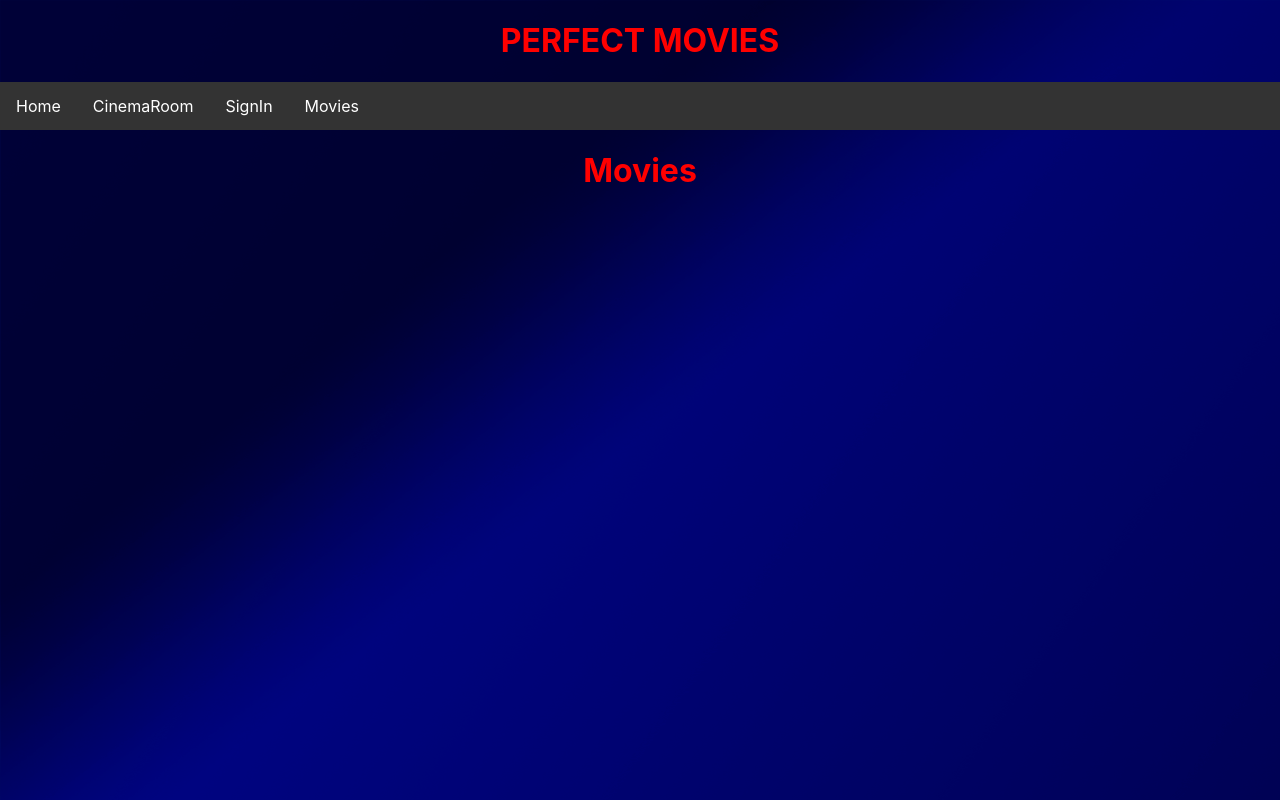
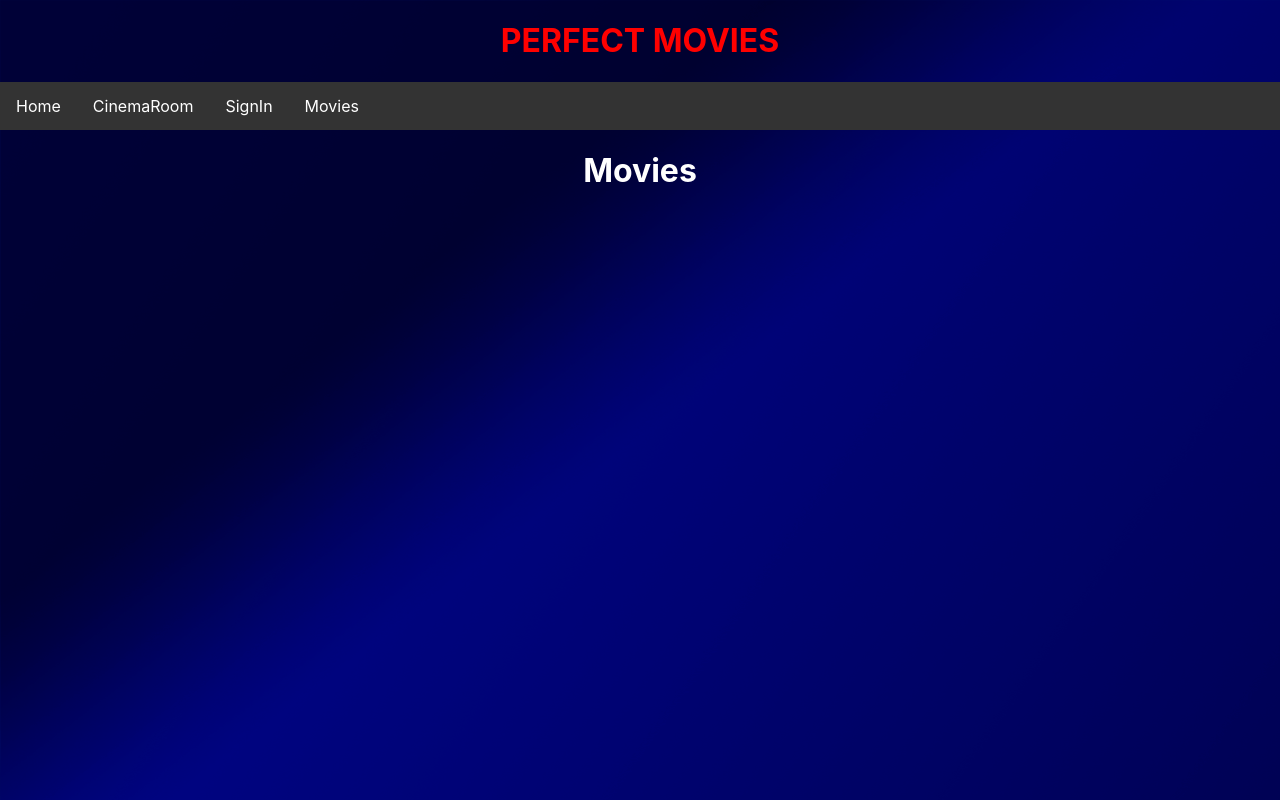
Before and after one commit to wilcer1/fullstackprojectreact, a React (Create React App) app: page /Movies in a window 1280 px wide. Built offline with nearby package versions, Linux system fonts and the light colour scheme.

Commit message:
fixed some things

```diff
--- a/src/App.css
+++ b/src/App.css
@@ -101,6 +101,6 @@ html {
   text-align: center;
   color: aqua;
 }
-h1#movies h1{
+div#movies h1{
   color: white;
 }
--- a/src/components/Movies.js
+++ b/src/components/Movies.js
@@ -1,11 +1,15 @@
-import React from "react";
+import React, { useEffect } from "react";
 import Navbar from "./Navbar";
 
 function Movies(){
+
+
   return (
-    <div id="movies">
+    <div>
       <Navbar/>
+      <div id="movies">
       <h1>Movies</h1>
+      </div>
     </div>
   );
 };
```
